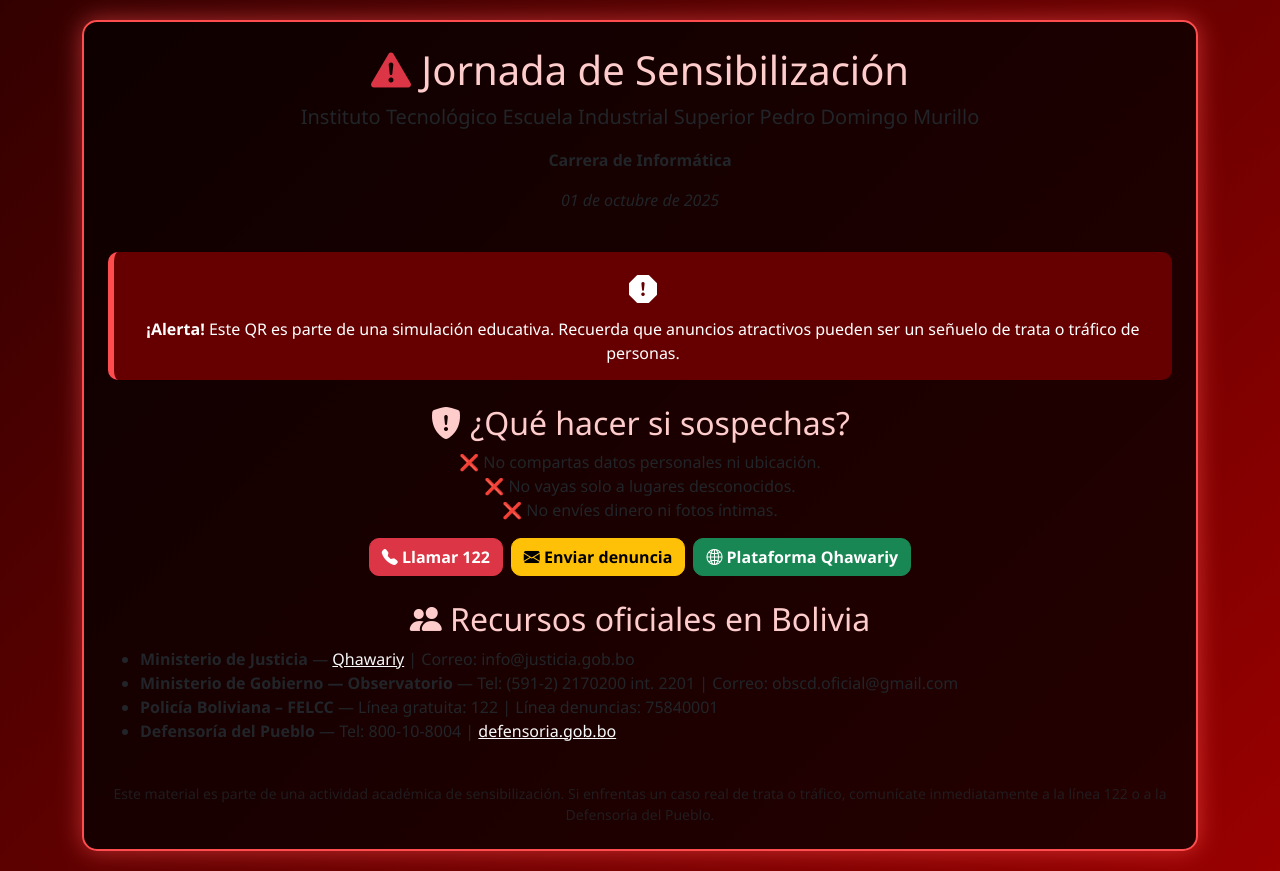
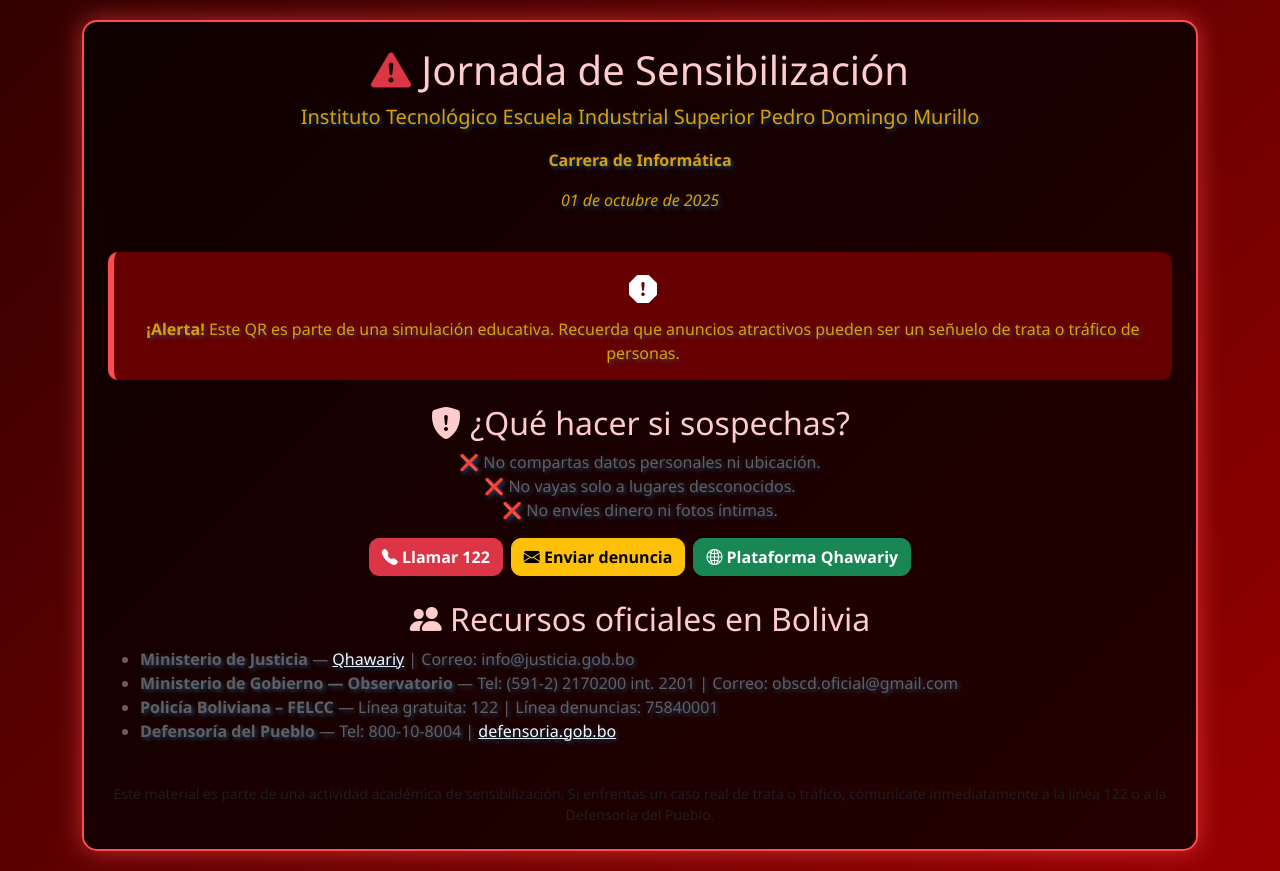
Before and after one commit to Jacobo1461/campania, a plain HTML site: page index.html in a window 1280 px wide. Drawn offline with nearby package versions, Linux system fonts and the light colour scheme.

Commit message:
Update index.html

```diff
--- a/index.html
+++ b/index.html
@@ -32,6 +32,14 @@
       padding:15px;
       border-radius:10px;
       color:#fff;
+    }
+    p{
+      color: #db9d0e;
+      text-shadow: 2px 2px 4px rgba(21, 141, 215, 0.5); /* Añadir sombra al texto para mayor contraste */
+    }
+    li{
+      color: #675d5d;
+      text-shadow: 2px 2px 4px rgba(21, 141, 215, 0.5); /* Añadir sombra al texto para mayor contraste */
     }
     a.btn{
       font-weight:600;
```
